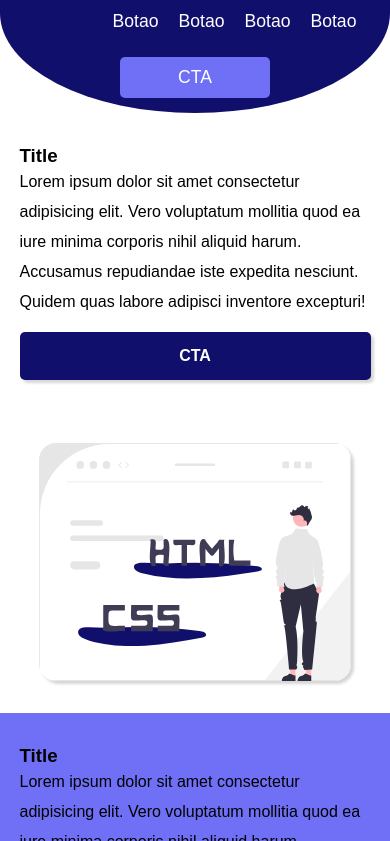
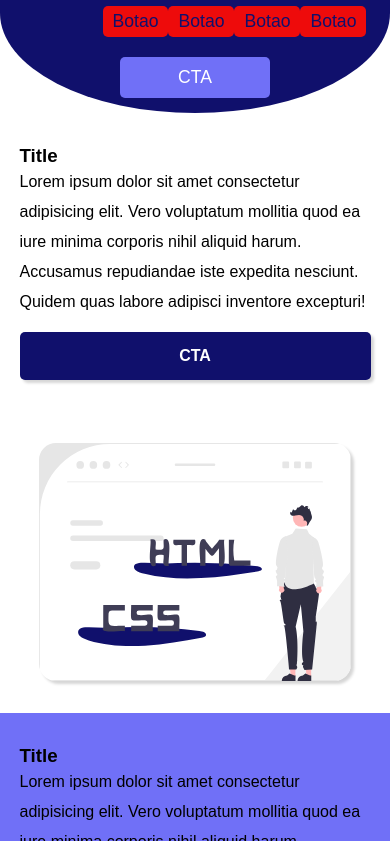
Before and after one commit to jvcorado/SiteDeEstudo, a plain HTML site: page index.html in a window 390 px wide. Shown: the part 87-928 px from the top of the page. Drawn offline with Linux system fonts and the light colour scheme.

Commit message:
0.0.01
Menu: background red

```diff
--- a/styleResponsive.css
+++ b/styleResponsive.css
@@ -4,7 +4,14 @@
         flex-direction: column;
         align-items: center;
         border-radius:  0 0 50% 50%;
+
     }
+    .menu nav{
+        background-color: rgb(238, 11, 11);
+        color: #10106c;
+
+    }
+
     .conteudo{
         flex-direction: column;
         padding:0;
```
